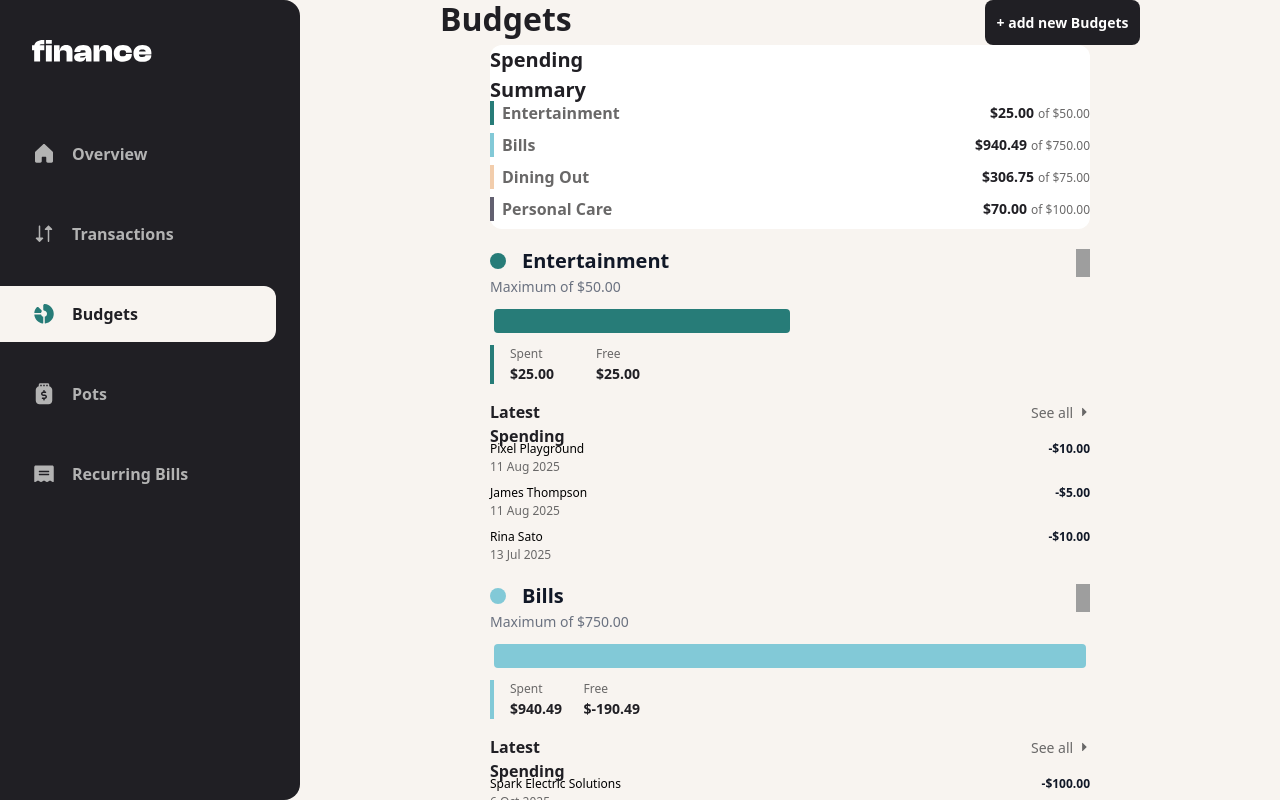
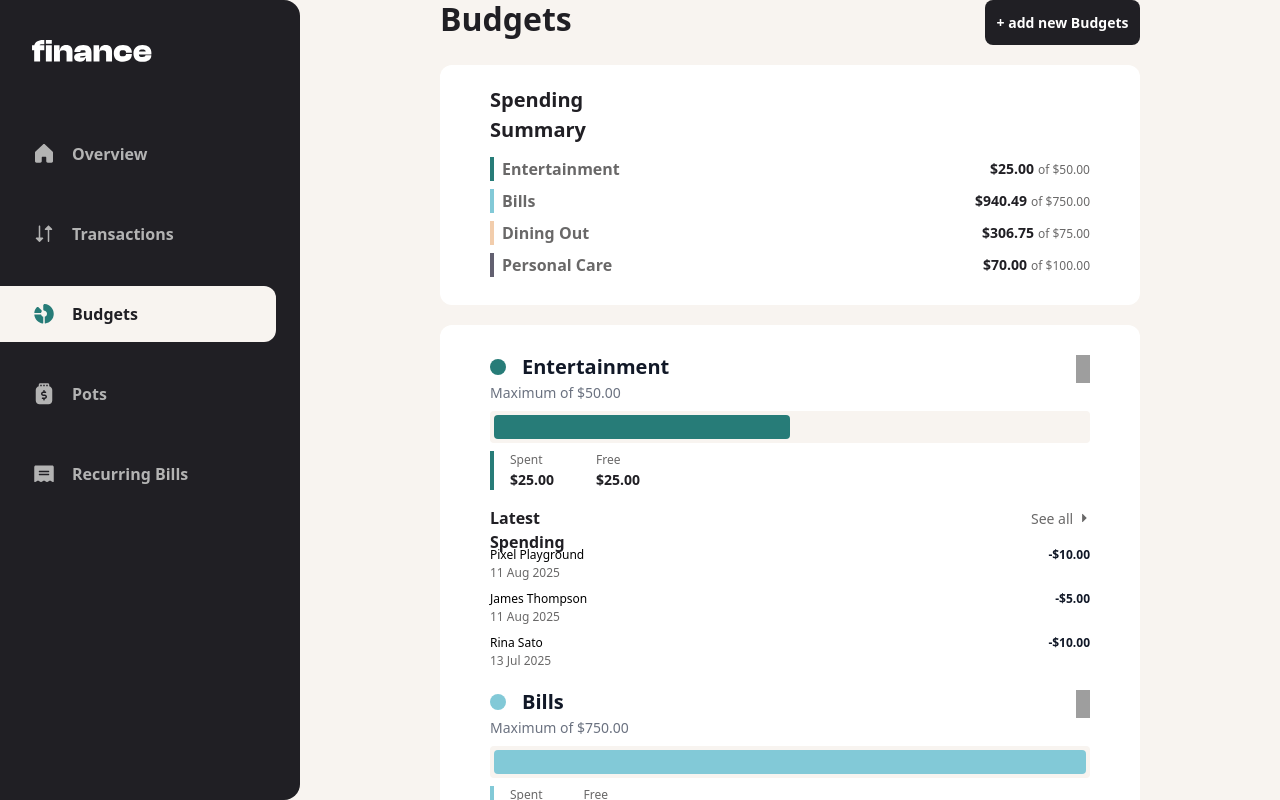
Before and after one commit to Keti-Tsiklauri/my-finance-app, a Next.js app: page /budgets in a window 1280 px wide. Built offline with nearby package versions, Linux system fonts and the light colour scheme; grey boxes are pictures that could not be loaded.

Commit message:
fix budgets style

```diff
--- a/src/app/budgets/page.tsx
+++ b/src/app/budgets/page.tsx
@@ -4,11 +4,14 @@ import BudgetsHeader from "@/components/shared/headers/Header";
 export default function Budgets() {
   return (
     <div>
-      <BudgetsHeader text="Budgets " />
-
-      <div className="px-4 lg:px-12 xl:px-10 ">
-        <div className="flex flex-col xxl:gap-20 xxl:flex-row">
-          <SpendingSummary />
+      <div className="mb-5 ">
+        <BudgetsHeader text="Budgets " />
+      </div>
+      <div className="xxl:flex">
+        <div className="bg-white rounded-[12px] w-[343px] mx-auto md:w-[700px] pt-[20px] pb-[20px] mb-[20px] xxl:w-[440px] xxl:h-[220px]">
+          <SpendingSummary text=" Spending Summary" />
+        </div>
+        <div className="bg-white rounded-[12px] w-[343px] mx-auto md:w-[700px] pt-[10px] pb-[10px] xxl:w-[640px]">
           <SpendingTypes />
         </div>
       </div>
--- a/src/app/overview/page.tsx
+++ b/src/app/overview/page.tsx
@@ -1,3 +1,4 @@
+import BudgetsSection from "@/components/overview/BudgetsSection";
 import OverviewHeader from "@/components/overview/OverviewHeader";
 import PotsSection from "@/components/overview/PotsSection";
 import TransactionSection from "@/components/overview/TransactionSection";
@@ -9,9 +10,12 @@ export default function OverView() {
         Overview
       </p>
       <OverviewHeader />
-      <div>
+      {/* <div>
         <PotsSection />
         <TransactionSection />
+      </div> */}
+      <div>
+        <BudgetsSection />
       </div>
     </div>
   );
--- /dev/null
+++ b/src/components/overview/BudgetsSection.tsx
@@ -0,0 +1,13 @@
+import SpendingSummary from "../spending-summary/SpendingSummary";
+import SeeMore from "./SeeMore";
+
+export default function BudgetsSection() {
+  return (
+    <div className="flex flex-col  p-[24px_20px] gap-[20px] w-[343px]  bg-white rounded-[12px] ">
+      <div className="mx-auto">
+        <SeeMore section="budgets" action="see details" />
+        <SpendingSummary />
+      </div>
+    </div>
+  );
+}
--- a/src/components/overview/SeeMore.tsx
+++ b/src/components/overview/SeeMore.tsx
@@ -10,7 +10,7 @@ export default function SeeMore({ section, action }: CardProps) {
       <p className="w-[43px] h-[24px] font-['Public_Sans'] font-bold text-[20px] leading-[120%] text-[#201F24]s">
         {capitalizeEachWord(section)}
       </p>
-      <div className="flex w-[100px] justify-around">
+      <div className="flex w-[100px] justify-around cursor-pointer">
         <p className="h-[21px] font-['Public_Sans'] font-normal text-[14px] leading-[150%] text-[#696868]">
           {capitalizeEachWord(action)}
         </p>
--- a/src/components/overview/TransactionSection.tsx
+++ b/src/components/overview/TransactionSection.tsx
@@ -10,11 +10,11 @@ export default function TransactionSection() {
   return (
     <div className="flex flex-col items-start pt-4 w-[343px] h-[400px] md:w-[700px] xxl:w-[600px] bg-white rounded-[12px] mx-auto mt-6">
       <SeeMore section="transactions" action="view all" />
-      <div className=" md:w-[620px] mx-auto">
+      <div className=" md:w-[620px] mx-auto xxl:w-[600px]">
         <TransactionList
           transactions={visibleTransactions}
           currentPage={1}
-          className="xxl:w-[560px] "
+          className="xxl:w-[480px] "
         />
       </div>
     </div>
--- a/src/components/shared/list-header/CategoryHeader.tsx
+++ b/src/components/shared/list-header/CategoryHeader.tsx
@@ -29,7 +29,9 @@ export default function CategoryHeader({
   className = "",
 }: CategoryHeaderProps) {
   return (
-    <div className={`flex justify-between mt-5 ${className}`}>
+    <div
+      className={`flex justify-between mt-5 w-[303px] md:w-[620px] m:w-[600px]`}
+    >
       <h2 className="flex items-center gap-2 mb-1">
         <Ellipse color={color} />
         <p className="h-[24px] font-public-sans font-extrabold text-[20px] leading-[1.2] text-gray-900">
--- a/src/components/spending-summary/SpendingSummary.tsx
+++ b/src/components/spending-summary/SpendingSummary.tsx
@@ -17,7 +17,7 @@ type Data = {
   transactions: Transaction[];
 };
 
-export default function SpendingSummary() {
+export default function SpendingSummary({ text }: { text?: string }) {
   const [budgets, setBudgets] = useState<Budget[]>([]);
   const [transactions, setTransactions] = useState<Transaction[]>([]);
 
@@ -38,9 +38,9 @@ export default function SpendingSummary() {
   };
 
   return (
-    <div className="w-[343px] xxl:w-[350px] md:w-[700px] md:mx-auto lg:w-[600px] xl:w-[300px]  mx-auto xl:mx-0 flex flex-col justify-start items-start gap-[32px] bg-white rounded-[12px] flex-none order-0 self-stretch flex-grow-0">
-      <h2 className="w-[189px] h-[24px] font-publicSans font-bold text-[20px]  text-[#201F24] flex-none order-0 flex-grow-0 pb-0">
-        Spending Summary
+    <div className="w-[300px] md:w-[620px] xxl:w-[350px]  md:mx-auto lg:w-[600px] xl:w-[300px]  mx-auto xl:mx-0 flex flex-col justify-start items-start  flex-none order-0 self-stretch flex-grow-0">
+      <h2 className="w-[189px] mb-3 font-publicSans font-bold text-[20px]  text-[#201F24] flex-none order-0 flex-grow-0 pb-0">
+        {text}
       </h2>
       <ul className="w-full">
         {budgets.map((budget) => {
--- a/src/components/spending/SpendingTypes.tsx
+++ b/src/components/spending/SpendingTypes.tsx
@@ -46,7 +46,7 @@ export default function SpendingTypes() {
   const summary = getBudgetSummary();
 
   return (
-    <div className="w-[343px] md:w-[700px] lg:!w-[600px]  mb-[100px] mx-auto  ">
+    <div className="w-[300px] md:w-[620px] lg:!w-[600px]  mb-[100px] mx-auto  ">
       {/* Header */}
 
       {/* Categories and budgets */}
@@ -63,7 +63,7 @@ export default function SpendingTypes() {
         return (
           <div
             key={category}
-            className="mb-10 w-[343px] md:w-[700px] lg:!w-[600px] md:m-auto xxl:w-[600px] xxl:mb-8 "
+            className="mb-10 w-[303px] md:w-[620px] lg:!w-[600px] md:m-auto xxl:w-[600px] xxl:mb-8 "
           >
             <CategoryHeader
               color={color}
@@ -73,7 +73,7 @@ export default function SpendingTypes() {
             <p className="text-sm text-gray-500 mb-2">
               Maximum of ${maximum.toFixed(2)}
             </p>
-            <div className="flex items-start p-1 h-[32px] bg-[#F8F4F0] rounded-[4px] mb-2 w-[303px] md:w-[700px] lg:w-[600px]">
+            <div className="flex items-start p-1 h-[32px] bg-[#F8F4F0] rounded-[4px] mb-2 w-[303px] md:w-[620px] lg:w-[600px]">
               <div
                 className="h-full rounded-[4px]"
                 style={{
--- a/src/components/transactions/TransactionPageWrapper.tsx
+++ b/src/components/transactions/TransactionPageWrapper.tsx
@@ -79,7 +79,7 @@ export default function TransactionsWrapper() {
           />
         </div>
       </div>
-      <div className="bg-white rounded-[12px]">
+      <div className="bg-white rounded-[12px] justify-between">
         <div className="w-[343px] md:w-[700px] xxl:w-[1000px]   mx-auto h-[600px] md:h-[600px]">
           <TransactionList
             transactions={currentItems}
```
